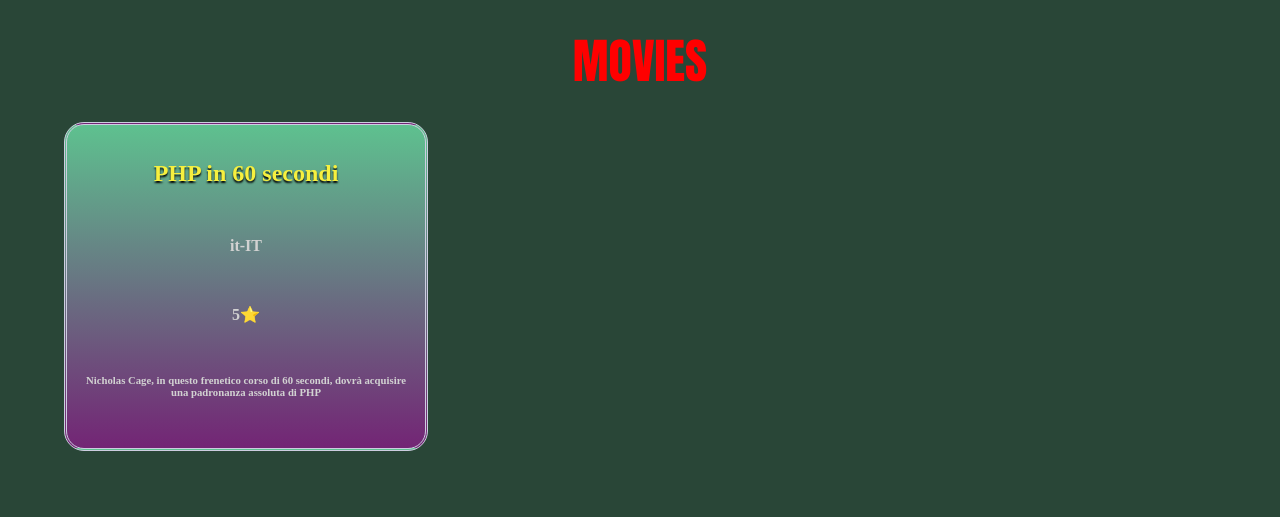
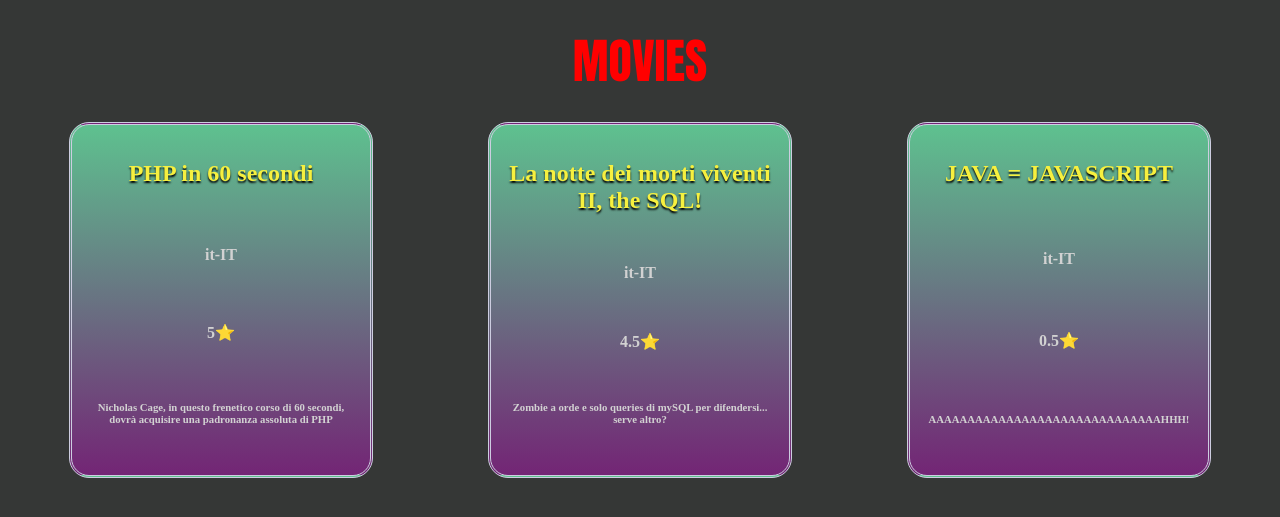
Before and after one commit to ClaudioLeone/php-oop-1, a PHP site: page / in a window 1280 px wide. Shown: the top 517 px of the page. Run offline with PHP 8.4, Linux system fonts and the light colour scheme.

Commit message:
Added second and third movie

```diff
--- a/CSS/style.css
+++ b/CSS/style.css
@@ -5,7 +5,8 @@
 }
 
 body {
-    background-color: #294637;
+    background-color: #353736;
+    word-wrap: break-word;
 }
 
 .flex {
@@ -19,6 +20,7 @@ body {
 .container {
     width: 90%;
     margin: 0 auto;
+    justify-content: space-between;
 }
 
 #title {
@@ -30,9 +32,11 @@ body {
 }
 
 .card {
+    justify-content: space-between;
     cursor: pointer;
     padding: 10px 0 25px 0;
-    width: calc(100% / 3 - 20px);
+    margin: 0 5px;
+    width: calc(100% / 3 - 80px);
     text-align: center;
     background-image: linear-gradient(#5ec18f, #732575);
     color: #d2d2d2;
--- a/index.php
+++ b/index.php
@@ -34,6 +34,13 @@
 
     $firstMov = new Movie("PHP in 60 secondi");
     $firstMov->setMovData("5", "it-IT", "Nicholas Cage, in questo frenetico corso di 60 secondi, dovrà acquisire una padronanza assoluta di PHP");
+
+    $secondMov = new Movie("La notte dei morti viventi II, the SQL!");
+    $secondMov->setMovData("4.5", "it-IT", "Zombie a orde e solo queries di mySQL per difendersi... serve altro?");
+
+    $thirdMov = new Movie("JAVA = JAVASCRIPT");
+    $thirdMov->setMovData("0.5", "it-IT", "AAAAAAAAAAAAAAAAAAAAAAAAAAAAAAHHH!");
+
 ?>
 
 <!DOCTYPE html>
@@ -54,6 +61,20 @@
             <h4><?php echo "{$firstMov->printMovRating()}⭐"; ?></h4>
             <h6><?php echo "{$firstMov->printMovDesc()}"; ?></h6>
         </div>
+
+        <div class="card flex f-col">
+            <h2 class="card-title"><?php echo "{$secondMov->printMovTitle()}"; ?></h2>
+            <h4><?php echo "{$secondMov->printMovLang()}"; ?></h4>
+            <h4><?php echo "{$secondMov->printMovRating()}⭐"; ?></h4>
+            <h6><?php echo "{$secondMov->printMovDesc()}"; ?></h6>
+        </div>
+
+        <div class="card flex f-col">
+            <h2 class="card-title"><?php echo "{$thirdMov->printMovTitle()}"; ?></h2>
+            <h4><?php echo "{$thirdMov->printMovLang()}"; ?></h4>
+            <h4><?php echo "{$thirdMov->printMovRating()}⭐"; ?></h4>
+            <h6><?php echo "{$thirdMov->printMovDesc()}"; ?></h6>
+        </div>
     </div>
 </body>
 </html>
```
